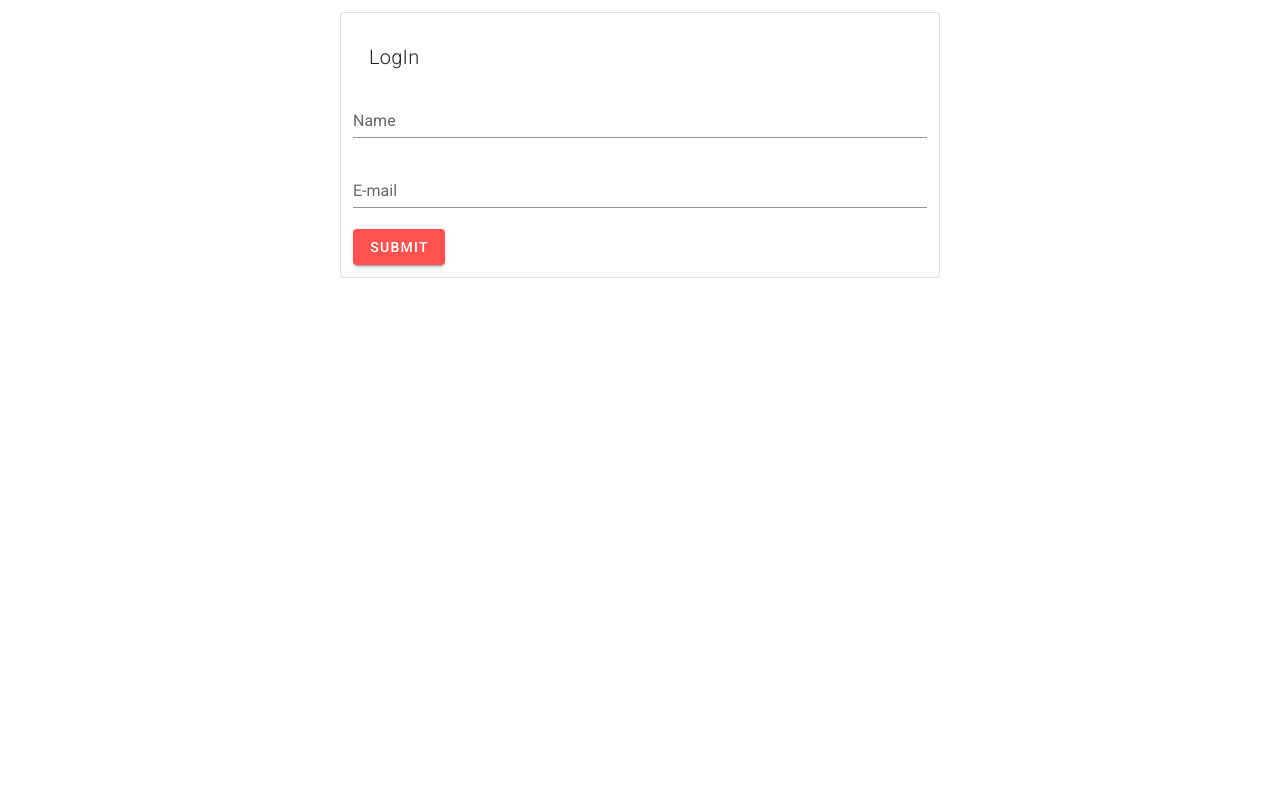
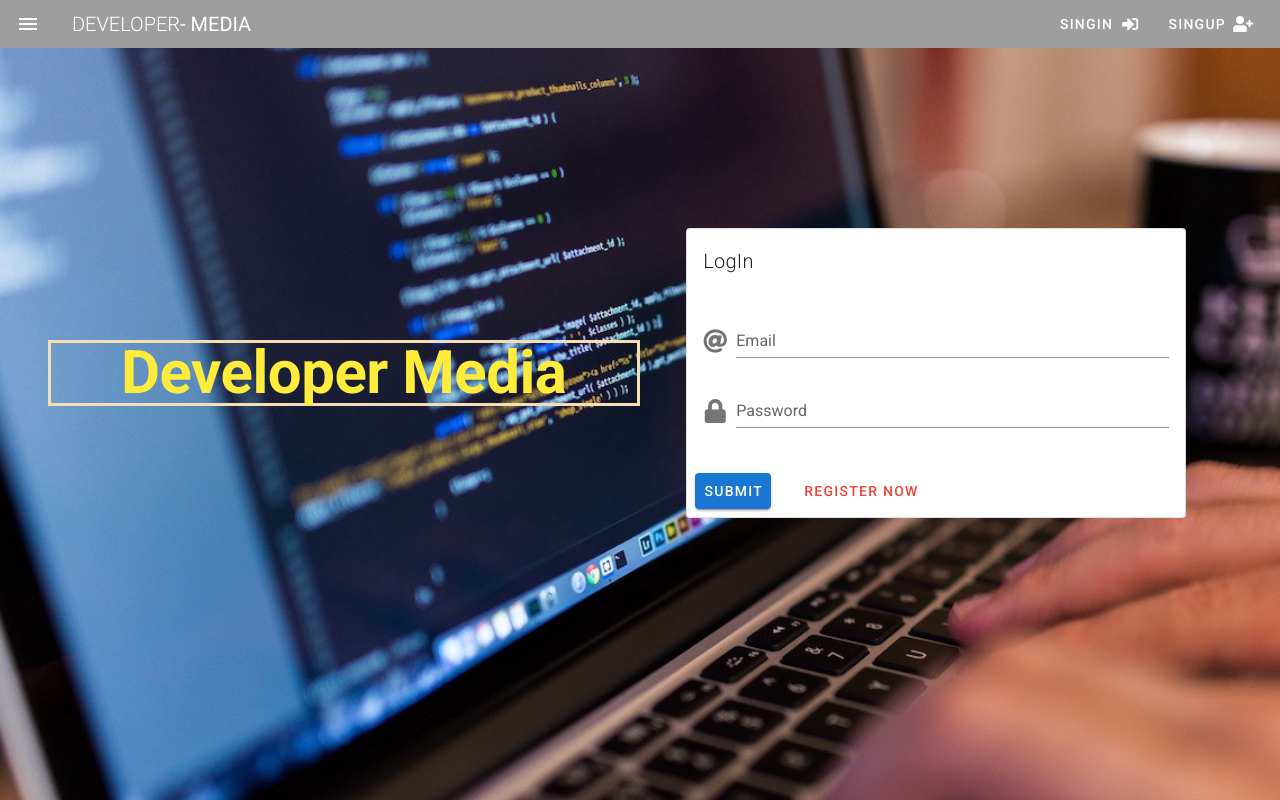
Before and after one commit to anjana6/Social-Network, a Vue app in the folder social_network/: page / in a window 1280 px wide. Built offline with nearby package versions, Linux system fonts and the light colour scheme.

Commit message:
create store and home component

```diff
--- a/social_network/src/App.vue
+++ b/social_network/src/App.vue
@@ -2,7 +2,7 @@
   <v-app>
 
       <!-- <AppHeader/> -->
-      <SingInForm/>
+     <Home/>
 
   </v-app>
 
@@ -10,12 +10,12 @@
 
 <script>
 // import AppHeader from './components/AppHeader';
-import SingInForm from './components/SingInForm';
+import Home from './components/Home';
+
 export default {
   name: 'App',
   components:{
-    // AppHeader,
-    SingInForm
+    Home
   }
 };
 </script>
--- /dev/null
+++ b/social_network/src/components/Home.vue
@@ -0,0 +1,47 @@
+<template>
+ <div class="back">
+     <AppHeader/>
+     <v-container>
+     <v-layout row class="home-content">
+         <v-flex xs12 md6 my-2 align-self-center="">
+            <div class="home-header">
+                <h1 class="display-3  yellow--text font-weight-bold">Developer Media</h1>
+            </div>
+        </v-flex>
+        <v-flex xs12 md6 >
+            <SignInForm/>
+        </v-flex>
+     </v-layout>
+     </v-container>
+ </div>
+</template>
+
+<script>
+import AppHeader from './AppHeader';
+import SignInForm from './SignInForm';
+export default {
+    name: "Home",
+    components:{
+        AppHeader,
+        SignInForm
+    }
+}
+</script>
+
+<style scoped>
+    .back{
+        width: 100%;
+        height: 100%;
+        background-image: url('../assets/back.jpeg');
+        background-repeat: no-repeat ;
+        background-size: cover;
+
+    }
+    .home-content{
+        margin-top: 10%;
+    }
+    .home-header{
+        border: 3px solid wheat;
+        text-align: center;
+    }
+</style>
--- /dev/null
+++ b/social_network/src/components/SignInForm.vue
@@ -0,0 +1,42 @@
+<template>
+<v-container>
+  <v-card class="mx-auto" outlined max-width="500">
+    <v-card-title>
+      <span class="title font-weight-light">LogIn</span>
+    </v-card-title>
+
+    <v-form ref="form" v-model="valid" lazy-validation>
+      <v-card-text>
+        <v-text-field
+          v-model="name"
+          prepend-icon="fas fa-at"
+          :rules="nameRules"
+          label="Email"
+          required
+        ></v-text-field>
+        <v-text-field
+          v-model="email"
+          prepend-icon="fas fa-lock"
+          :rules="emailRules"
+          label="Password"
+          required
+        ></v-text-field>
+      </v-card-text>
+      <v-card-actions>
+        <v-btn color="primary" class="mr-4" @click="reset">
+          Submit
+        </v-btn>
+        <v-btn color="red" text >
+            Register Now
+        </v-btn>
+      </v-card-actions>
+    </v-form>
+  </v-card>
+</v-container>
+</template>
+
+<script>
+export default {
+    name:"SignInForm"
+}
+</script>
--- a/social_network/src/components/SingInForm.vue
+++ /dev/null
@@ -1,56 +0,0 @@
-<template>
-<v-container>
-  <v-layout justify="center">
-    <v-flex>
-  <v-card
-    class="mx-auto"
-    outlined
-    max-width="600"
-  >
-  <v-container>
-    <v-card-title>
-      <span class="title font-weight-light">LogIn</span>
-    </v-card-title>
-
-     <v-form
-    ref="form"
-    v-model="valid"
-    lazy-validation
-  >
-    <v-text-field
-      v-model="name"
-      :rules="nameRules"
-      label="Name"
-      required
-    ></v-text-field>
-
-    <v-text-field
-      v-model="email"
-      :rules="emailRules"
-      label="E-mail"
-      required
-    ></v-text-field>
-
-    <v-btn
-      color="error"
-      class="mr-4"
-      @click="reset"
-    >
-      Submit
-    </v-btn>
-  </v-form>
-
-  </v-container>
-  </v-card>
-  </v-flex>
-  </v-layout>
-
-
-</v-container>
-</template>
-
-<script>
-export default {
-    name:"SingInForm"
-}
-</script>
--- a/social_network/src/main.js
+++ b/social_network/src/main.js
@@ -1,10 +1,12 @@
 import Vue from 'vue'
 import App from './App.vue'
 import vuetify from './plugins/vuetify';
+import store from './store';
 
 Vue.config.productionTip = false
 
 new Vue({
   vuetify,
+  store,
   render: h => h(App)
 }).$mount('#app')
--- /dev/null
+++ b/social_network/src/store/index.js
@@ -0,0 +1,8 @@
+import Vuex from 'vuex';
+import Vue from 'vue';
+
+Vue.use(Vuex);
+
+export default new Vuex.Store({
+    modules:{}
+})
```
Also changed, not shown: social_network/src/components/SignUpForm.vue (added, +59 -0 lines), social_network/src/store/modules/auth.js (added, +19 -0 lines), social_network/src/assets/back.jpeg (added).
